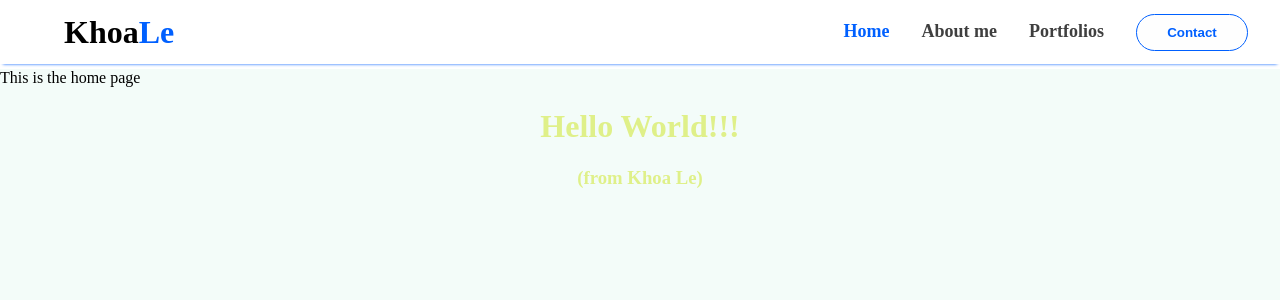
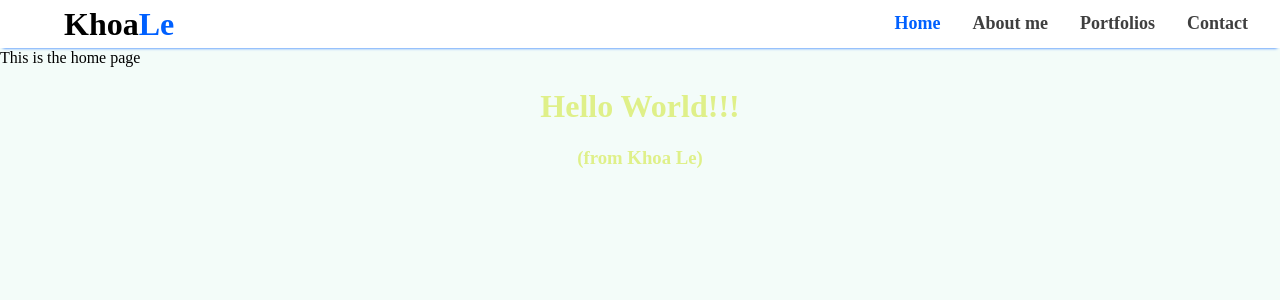
Before and after one commit to rubikvn2100/personal_website, a React (Create React App) app: page / in a window 1280 px wide. Shown: the top 300 px of the page. Built offline with nearby package versions, Linux system fonts and the light colour scheme.

Commit message:
Fix the navigation bar: (1) remove the padding below the navbar that create unwanted white space. (2) replace Contact button with links to reduce distraction

```diff
--- a/src/components/Navbar.css
+++ b/src/components/Navbar.css
@@ -5,8 +5,8 @@
   --highline-color: #0060ff;
   --bg-hover-color: #d5e6fb;
   --transition-spped: 400ms;
-  --navbar-height: 4rem;
-  padding-bottom: 5px;
+  --navbar-height: 3rem;
+  margin-bottom: 1px;
 }
 
 .navbar-main-section {
@@ -56,7 +56,7 @@
   color: var(--highline-color);
 }
 
-.navbar-contact-button {
+/* .navbar-contact-button {
   width: 7rem;
   background-color: #fefefe;
   border: 1px solid var(--highline-color);
@@ -66,7 +66,7 @@
   font-weight: bold;
   transition-duration: var(--transition-spped);
   transition-property: background-color, color;
-}
+} */
 
 .toggle-button {
   position: absolute;
@@ -129,9 +129,9 @@
     display: flex;
     justify-content: space-around;
   }
+
   .navbar-dropdown-menu .navbar-links > :last-child {
-    padding: 0;
-    margin-bottom: 1rem;
+    margin-bottom: 0.5rem;
   }
 
   .navbar-dropdown-menu {
--- a/src/components/Navbar.tsx
+++ b/src/components/Navbar.tsx
@@ -15,9 +15,12 @@ function NavbarLinks() {
       <Link to="/portfolios" className="router-link">
         Portfolios
       </Link>
-      <div>
+      <Link to="/contact" className="router-link">
+        Contact
+      </Link>
+      {/* <div>
         <button className="navbar-contact-button">Contact</button>
-      </div>
+      </div> */}
     </>
   );
 }
```
